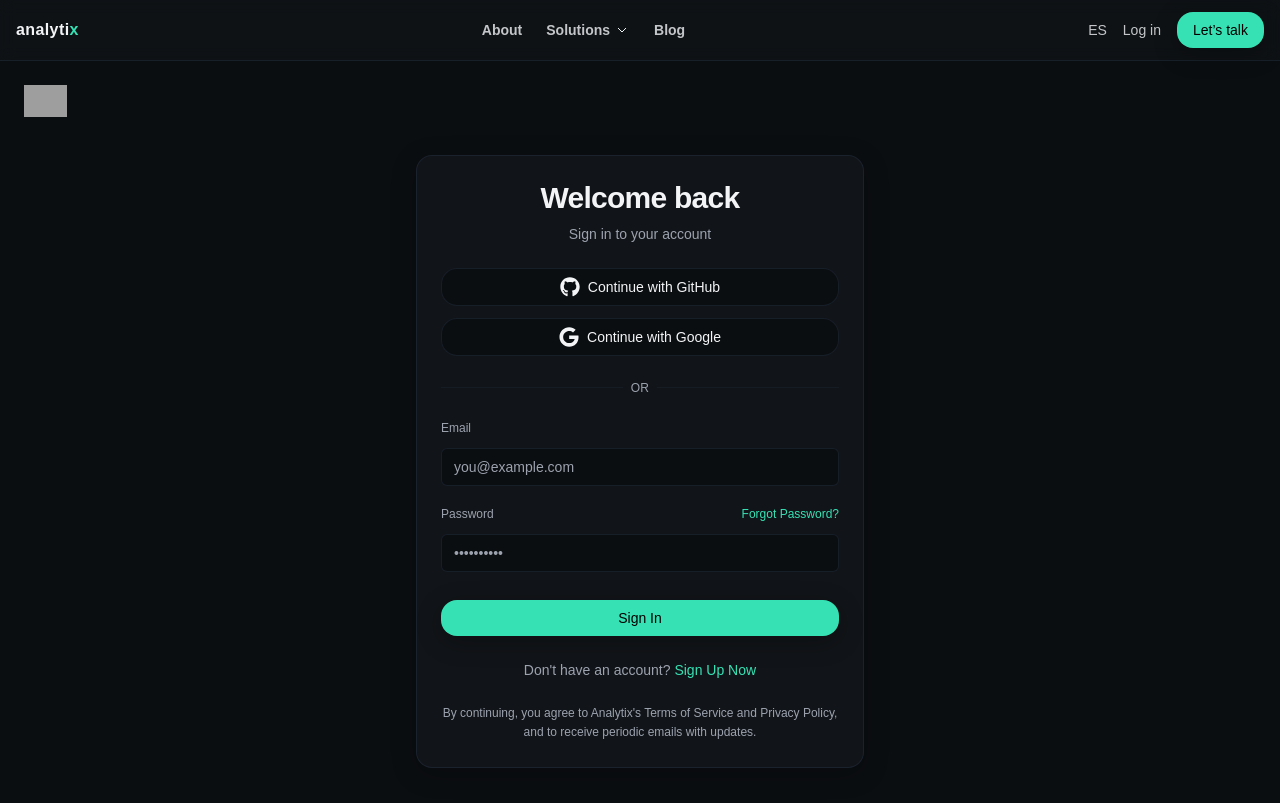
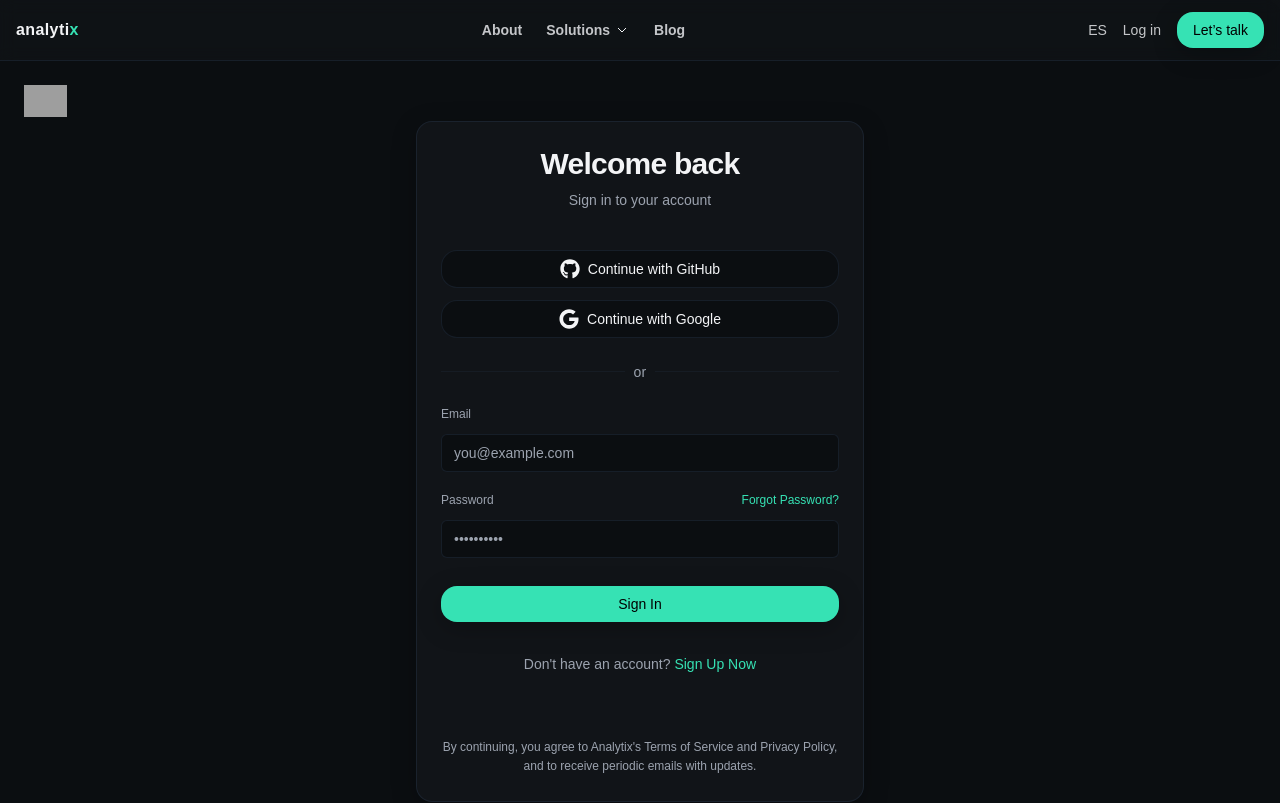
Before and after one commit to analytix-code-groove/web-app, a Next.js app: page /login in a window 1280 px wide. Shown: the top 803 px of the page. Built offline with nearby package versions, Linux system fonts and the light colour scheme; grey boxes are pictures that could not be loaded.

Commit message:
login ui improvements

```diff
--- a/src/app/login/page.tsx
+++ b/src/app/login/page.tsx
@@ -42,7 +42,7 @@ export default function LoginPage() {
       <div className="w-full max-w-md rounded-xl2 border border-stroke/70 bg-surface p-6 text-center shadow-soft">
         {/* Heading to match screenshot */}
         <h1 className="text-3xl font-semibold tracking-tight text-text">Welcome back</h1>
-        <p className="mt-2 mb-6 text-sm text-muted">Sign in to your account</p>
+        <p className="mt-2 mb-10 text-sm text-muted">Sign in to your account</p>
 
         {/* Social buttons */}
         <div className="mb-6 flex flex-col gap-3">
@@ -67,7 +67,7 @@ export default function LoginPage() {
         {/* Divider */}
         <div className="mb-6 flex items-center">
           <span className="h-px flex-1 bg-stroke/40" />
-          <span className="px-2 text-xs uppercase tracking-wide text-muted">or</span>
+          <span className="px-2 text-sm tracking-wide text-muted">or</span>
           <span className="h-px flex-1 bg-stroke/40" />
         </div>
 
@@ -112,12 +112,12 @@ export default function LoginPage() {
 
         {message && <p className="mt-4 text-sm text-text" role="alert">{message}</p>}
 
-        <p className="mt-6 text-sm text-muted">
+        <p className="mt-8 text-sm text-muted">
           Don&apos;t have an account?{' '}
           <Link href="/signup" className="font-medium text-mint hover:opacity-90">Sign Up Now</Link>
         </p>
 
-        <p className="mt-6 text-xs leading-relaxed text-muted">
+        <p className="mt-16 text-xs leading-relaxed text-muted">
           By continuing, you agree to Analytix&apos;s Terms of Service and Privacy Policy,
           and to receive periodic emails with updates.
         </p>
```
